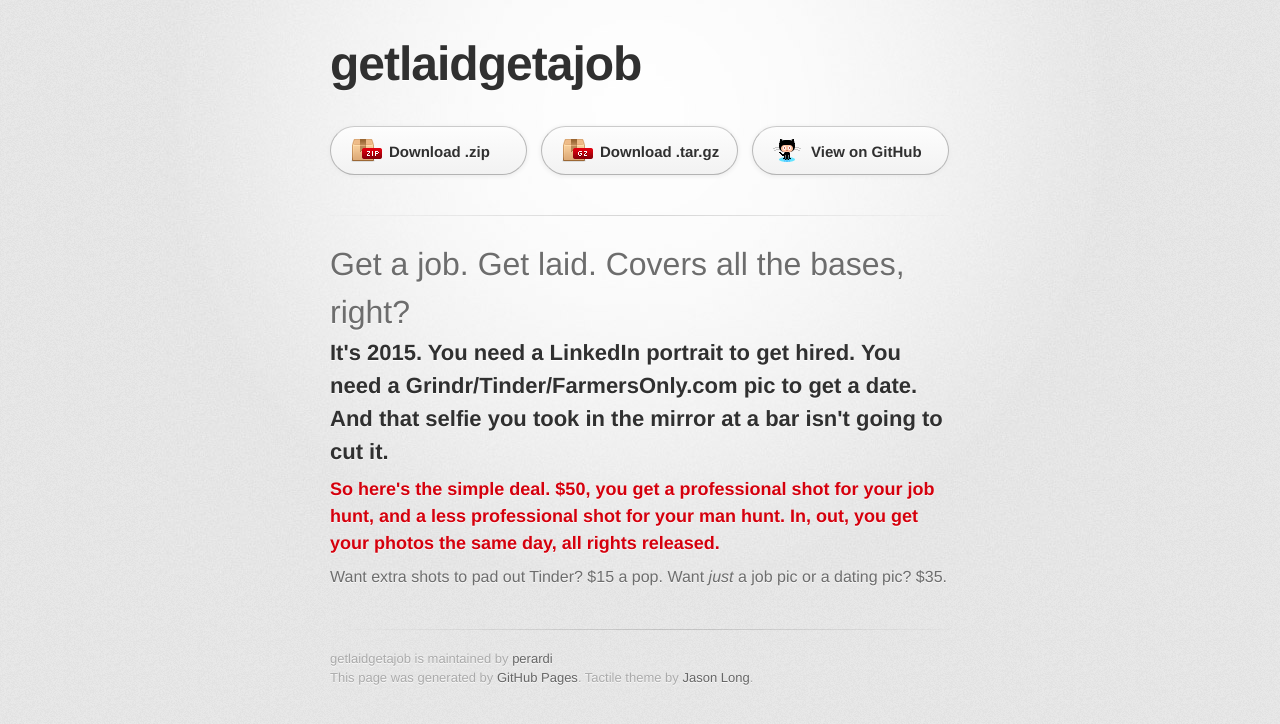
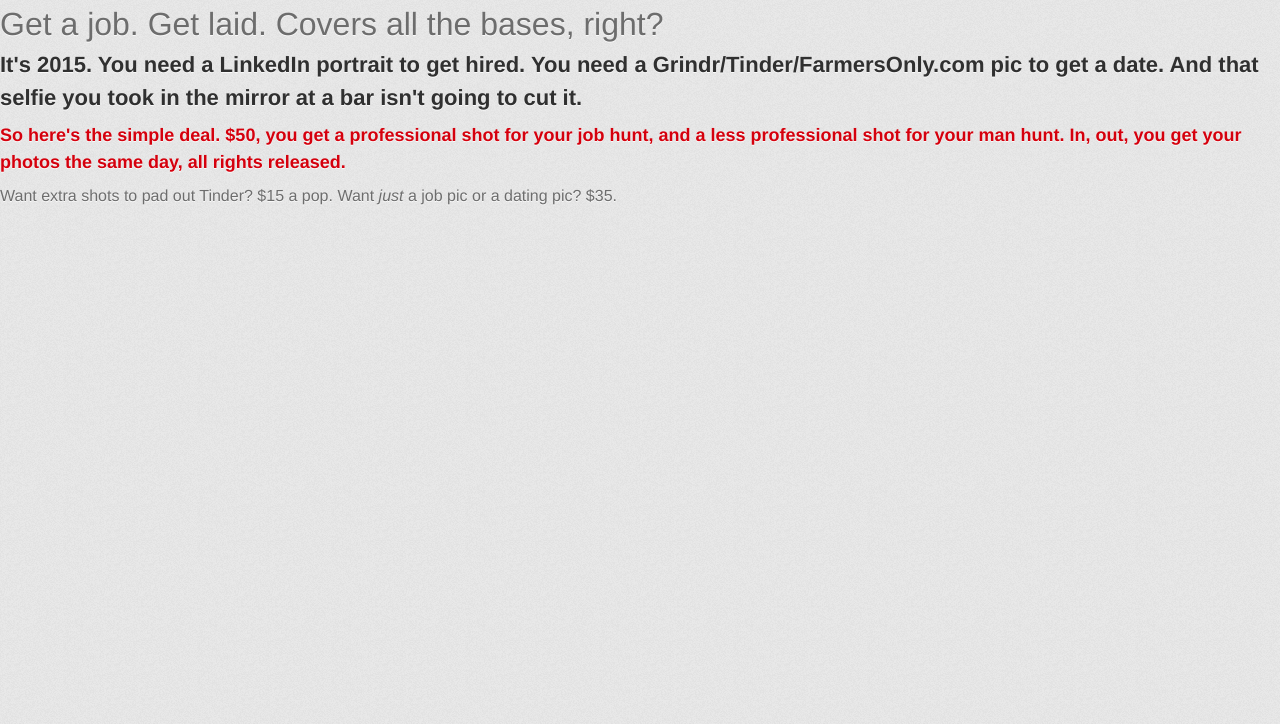
Before and after one commit to perardi/getlaidgetajob, a plain HTML site: page index.html in a window 1280 px wide. Drawn offline with Linux system fonts and the light colour scheme; a web font is replaced by a local one.

Commit message:
Remove styling.

```diff
--- a/index.html
+++ b/index.html
@@ -7,46 +7,20 @@
     <link rel="stylesheet" type="text/css" href="stylesheets/stylesheet.css" media="screen">
     <link rel="stylesheet" type="text/css" href="stylesheets/github-dark.css" media="screen">
     <link rel="stylesheet" type="text/css" href="stylesheets/print.css" media="print">
-    <!--[if lt IE 9]>
-    <script src="//html5shiv.googlecode.com/svn/trunk/html5.js"></script>
-    <![endif]-->
-    <title>getlaidgetajob by perardi</title>
+    <title>Get Photos. Get Laid. Get a Job.</title>
   </head>
 
   <body>
-    <div id="container">
-      <div class="inner">
 
-        <header>
-          <h1>getlaidgetajob</h1>
-          <h2></h2>
-        </header>
 
-        <section id="downloads" class="clearfix">
-          <a href="https://github.com/perardi/getlaidgetajob/zipball/master" id="download-zip" class="button"><span>Download .zip</span></a>
-          <a href="https://github.com/perardi/getlaidgetajob/tarball/master" id="download-tar-gz" class="button"><span>Download .tar.gz</span></a>
-          <a href="https://github.com/perardi/getlaidgetajob" id="view-on-github" class="button"><span>View on GitHub</span></a>
-        </section>
+ <h1>Get a job. Get laid. Covers all the bases, right?</h1>
 
-        <hr>
+<h2>It's 2015. You need a LinkedIn portrait to get hired. You need a Grindr/Tinder/FarmersOnly.com pic to get a date. And that selfie you took in the mirror at a bar isn't going to cut it.</h2>
 
-        <section id="main_content">
-          <h1>
-<a id="get-a-job-get-laid-covers-all-the-bases-right" class="anchor" href="#get-a-job-get-laid-covers-all-the-bases-right" aria-hidden="true"><span class="octicon octicon-link"></span></a>Get a job. Get laid. Covers all the bases, right?</h1>
-
-<h2>
-<a id="its-2015-you-need-a-linkedin-portrait-to-get-hired-you-need-a-grindrtinderfarmersonlycom-pic-to-get-a-date-and-that-selfie-you-took-in-the-mirror-at-a-bar-isnt-going-to-cut-it" class="anchor" href="#its-2015-you-need-a-linkedin-portrait-to-get-hired-you-need-a-grindrtinderfarmersonlycom-pic-to-get-a-date-and-that-selfie-you-took-in-the-mirror-at-a-bar-isnt-going-to-cut-it" aria-hidden="true"><span class="octicon octicon-link"></span></a>It's 2015. You need a LinkedIn portrait to get hired. You need a Grindr/Tinder/FarmersOnly.com pic to get a date. And that selfie you took in the mirror at a bar isn't going to cut it.</h2>
-
-<h3>
-<a id="so-heres-the-simple-deal-50-you-get-a-professional-shot-for-your-job-hunt-and-a-less-professional-shot-for-your-man-hunt-in-out-you-get-your-photos-the-same-day-all-rights-released" class="anchor" href="#so-heres-the-simple-deal-50-you-get-a-professional-shot-for-your-job-hunt-and-a-less-professional-shot-for-your-man-hunt-in-out-you-get-your-photos-the-same-day-all-rights-released" aria-hidden="true"><span class="octicon octicon-link"></span></a>So here's the simple deal. $50, you get a professional shot for your job hunt, and a less professional shot for your man hunt. In, out, you get your photos the same day, all rights released.</h3>
+<h3>So here's the simple deal. $50, you get a professional shot for your job hunt, and a less professional shot for your man hunt. In, out, you get your photos the same day, all rights released.</h3>
 
 <p>Want extra shots to pad out Tinder? $15 a pop. Want <em>just</em> a job pic or a dating pic? $35.</p>
-        </section>
 
-        <footer>
-          getlaidgetajob is maintained by <a href="https://github.com/perardi">perardi</a><br>
-          This page was generated by <a href="https://pages.github.com">GitHub Pages</a>. Tactile theme by <a href="https://twitter.com/jasonlong">Jason Long</a>.
-        </footer>
 
 
       </div>
```
